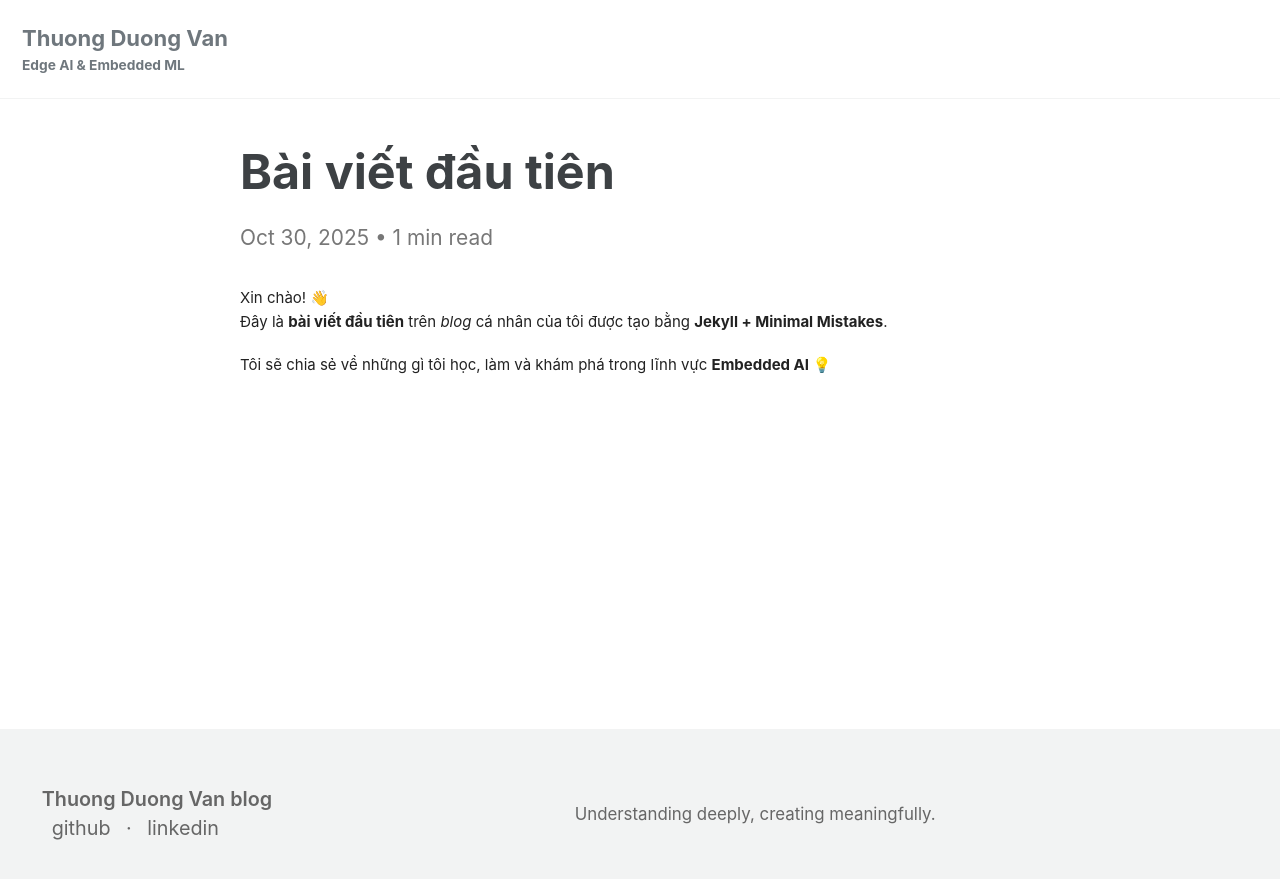
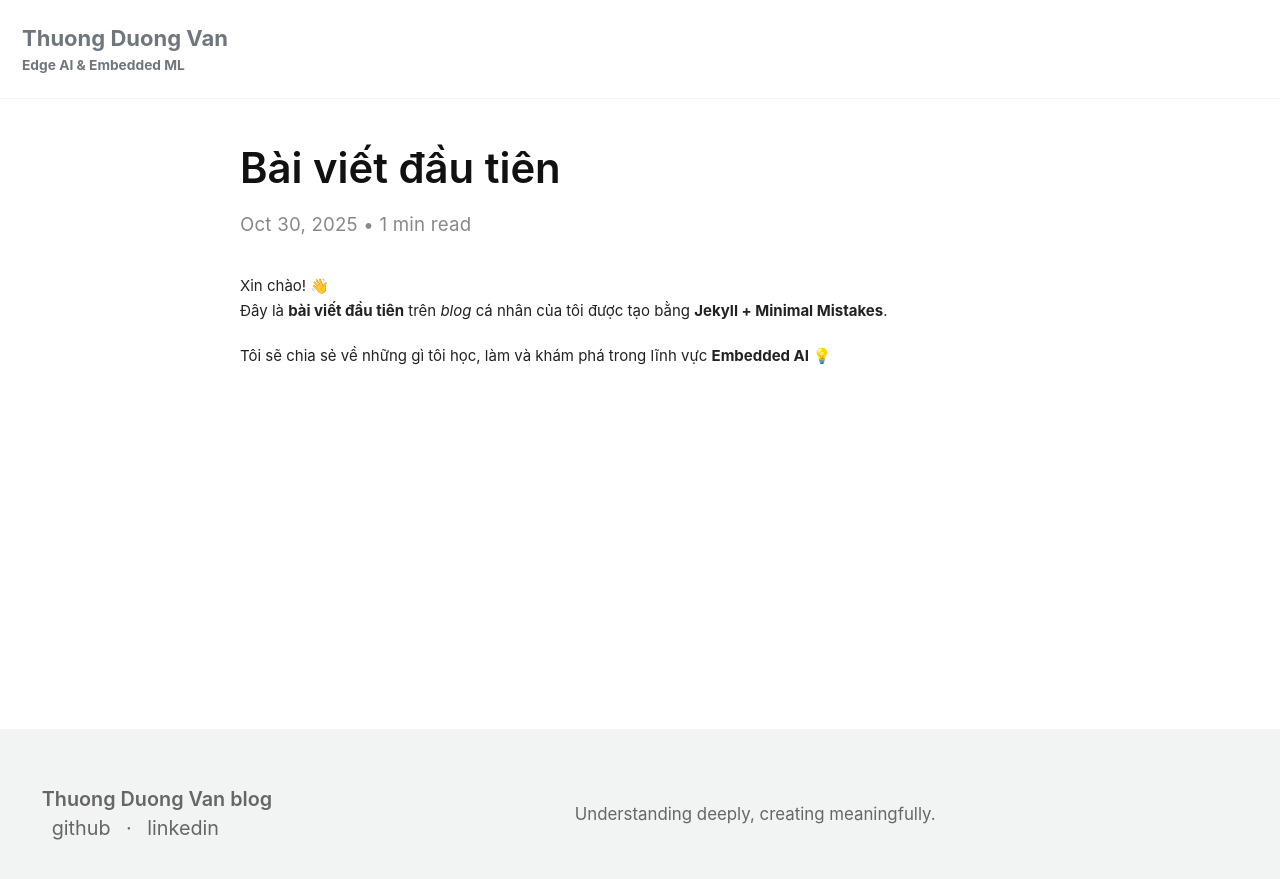
Before and after one commit to VThuong99/VThuong99.github.io, a Jekyll site: the page built from _posts/2025-10-30-first-blog.md, in a window 1280 px wide. Shown: the top 879 px of the page. Built offline with Jekyll 4.4.1, drawn with Linux system fonts in a browser that asks for light colours; cached includes are drawn as plain includes.

Commit message:
Update layout.

```diff
--- a/_layouts/simple.html
+++ b/_layouts/simple.html
@@ -4,12 +4,12 @@ layout: default
 
 <article class="post" style="max-width:800px; margin:2em auto;">
   <header class="post-header" style="margin-bottom:1.5em;">
-    <h1 class="post-title" style="font-weight:700; font-size:2.2em; margin-bottom:0.3em;">
+    <h1 class="post-title" style="font-weight:600; font-size:1.9em; margin-bottom:0.3em; color:#111;">
       {{ page.title }}
     </h1>
 
     {% if page.date %}
-      <p class="post-meta" style="color:#777; font-size:0.95em;">
+      <p class="post-meta" style="color:#888; font-size:0.85em; letter-spacing:0.2px;">
         {{ page.date | date: "%b %d, %Y" }}
         {% assign words = content | number_of_words %}
         {% assign minutes = words | divided_by:180 %}
@@ -18,7 +18,7 @@ layout: default
     {% endif %}
   </header>
 
-  <div class="post-content" style="font-size:15px; line-height:1.6; color:#222; margin:auto;">
+  <div class="post-content" style="font-size:15px; line-height:1.7; color:#222; margin:auto;">
     {{ content }}
   </div>
 </article>
```
Also changed, not shown: 3 other files.
